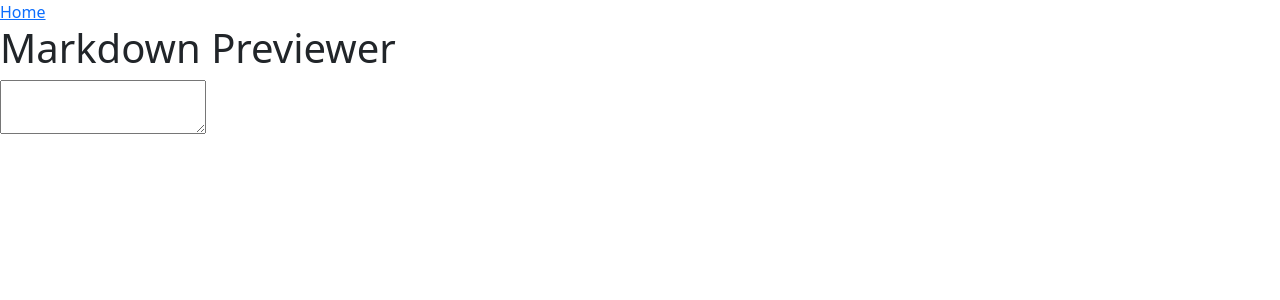
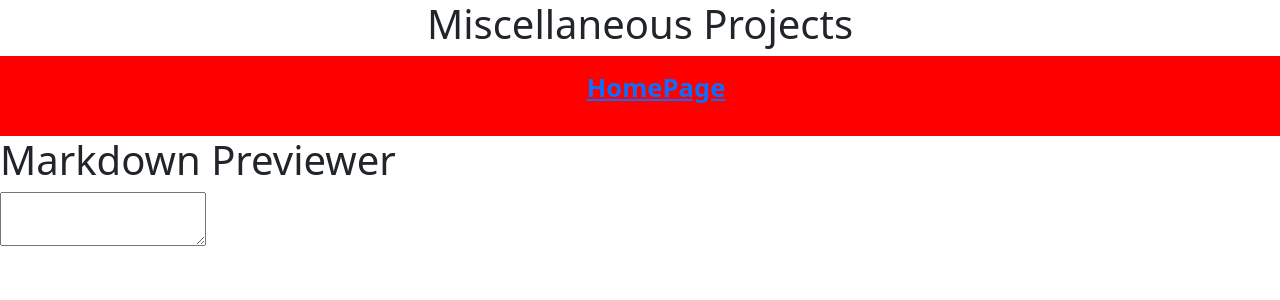
Before and after one commit to StudentCZ/MiscProjects, a React (Create React App) app: page /markdown in a window 1280 px wide. Shown: the top 300 px of the page. Built offline with nearby package versions, Linux system fonts and the light colour scheme.

Commit message:
added link in navbar

```diff
--- a/src/Markdown_Previewer/Markdown.js
+++ b/src/Markdown_Previewer/Markdown.js
@@ -1,13 +1,12 @@
 import React, { useState } from 'react';
 import Home from '../Home';
-import { Link } from 'react-router-dom';
 
 const Markdown = () => {
   const [text, setText] = useState('');
 
   return (
     <div>
-      <Link to='/'>Home</Link>
+      <Home />
 
       <h1>Markdown Previewer</h1>
       <textarea
--- a/src/NavBar.js
+++ b/src/NavBar.js
@@ -1,11 +1,14 @@
 import style from './NavBar.module.css';
+import { Link } from 'react-router-dom';
 
 const NavBar = () => {
   return (
     <>
       <nav className={style.navBar}>
         <ul className={style.li}>
-          <li>HomePage</li>
+          <Link to='/'>
+            <li>HomePage</li>
+          </Link>
         </ul>
       </nav>
     </>
```
